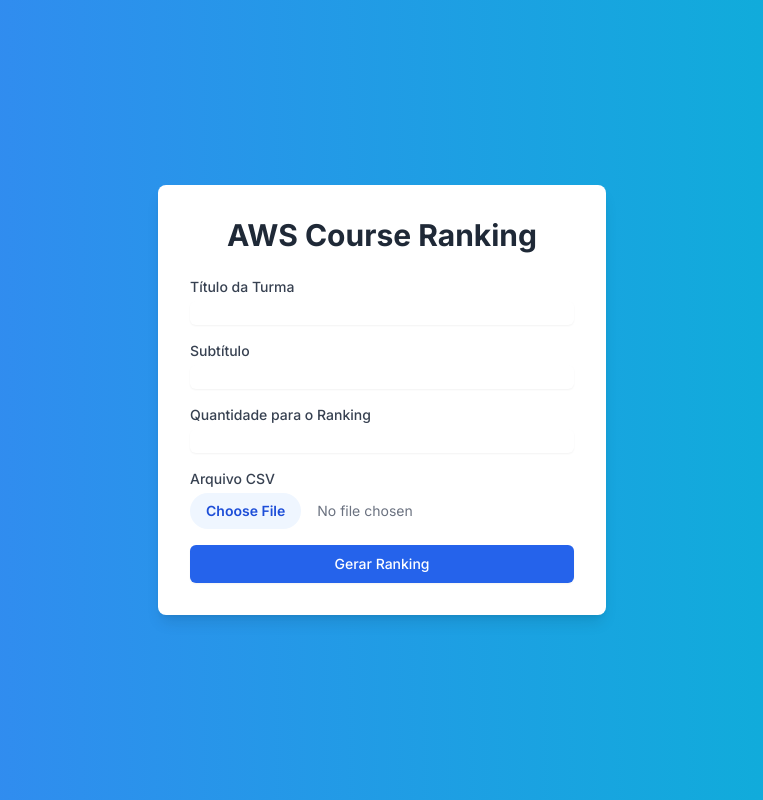
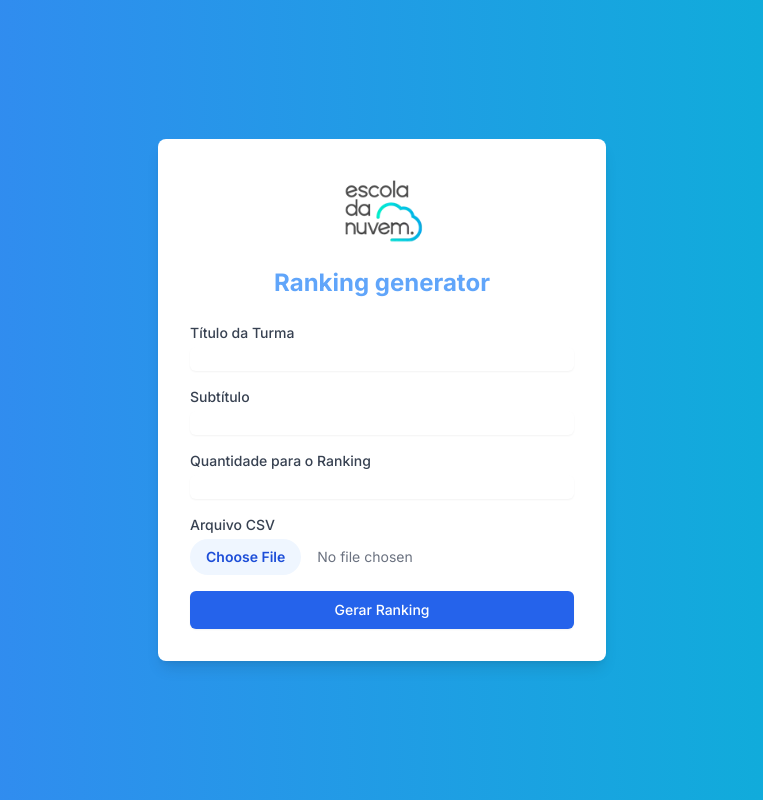
Before and after one commit to michaelrodriguess/EDN-auto-ranking, a Next.js app: page / in a window 1280 px wide. Shown: the whole page, without its empty margins (258-1021 px from the left). Built offline with nearby package versions, Linux system fonts and the light colour scheme.

Commit message:
feat: add some struct for build dashboard read from csv file

```diff
--- a/app/page.tsx
+++ b/app/page.tsx
@@ -1,10 +1,20 @@
+import Image from 'next/image'
 import RankingForm from '../components/RankingForm'
 
 export default function Home() {
   return (
     <main className="flex min-h-screen flex-col items-center justify-center p-24 bg-gradient-to-r from-blue-500 to-cyan-500">
       <div className="w-full max-w-md p-8 bg-white rounded-lg shadow-lg">
-        <h1 className="text-3xl font-bold text-center text-gray-800 mb-6">AWS Course Ranking</h1>
+        <div className="flex flex-col items-center mb-6">
+          <Image
+            src="/logo-edn.webp"
+            alt="Escola da Nuvem Logo"
+            width={100}
+            height={100}
+            objectFit="contain"
+          />
+          <h2 className="text-2xl font-bold text-center text-blue-400 mt-4">Ranking generator</h2>
+        </div>
         <RankingForm />
       </div>
     </main>
--- a/app/ranking/page.tsx
+++ b/app/ranking/page.tsx
@@ -4,7 +4,7 @@
   return (
     <main className="flex min-h-screen flex-col items-center justify-center p-24 bg-gradient-to-r from-blue-500 to-cyan-500">
       <div className="w-full max-w-4xl p-8 bg-white rounded-lg shadow-lg">
-        <h1 className="text-3xl font-bold text-center text-gray-800 mb-6">Ranking do Curso AWS</h1>
+        <h1 className="text-3xl font-bold text-center text-gray-800 mb-6">Ranking da Escola da Nuvem</h1>
         <RankingChart />
       </div>
     </main>
--- a/components/RankingChart.tsx
+++ b/components/RankingChart.tsx
@@ -2,13 +2,12 @@
 
 import { BarChart, Bar, XAxis, YAxis, CartesianGrid, Tooltip, Legend, ResponsiveContainer } from 'recharts'
 
-// Tipo para os dados do ranking
 type RankingData = {
   name: string
   score: number
 }
 
-// Dados de exemplo (você deve substituir isso pelos dados reais)
+// Dados de exemplo (substituir isso pelos dados reais)
 const data: RankingData[] = [
   { name: 'Aluno A', score: 100 },
   { name: 'Aluno B', score: 95 },
--- a/components/RankingForm.tsx
+++ b/components/RankingForm.tsx
@@ -20,8 +20,8 @@
     formData.append('topN', topN)
     formData.append('file', file)
 
-    // Aqui você implementaria a lógica para processar o CSV
-    // Por enquanto, vamos apenas simular um redirecionamento
+    // Implementar lógica para processar o CSV
+    // Por enquanto, está apenas simulando um redirecionamento
     router.push('/ranking')
   }
 
--- a/package.json
+++ b/package.json
@@ -10,12 +10,14 @@
   },
   "dependencies": {
     "next": "14.2.11",
+    "papaparse": "^5.4.1",
     "react": "^18",
     "react-dom": "^18",
     "recharts": "^2.12.7"
   },
   "devDependencies": {
     "@types/node": "^20",
+    "@types/papaparse": "^5.3.14",
     "@types/react": "^18",
     "@types/react-dom": "^18",
     "eslint": "^8",
```
Also changed, not shown: 1 other file (tests, documents, lock files or other folders).
